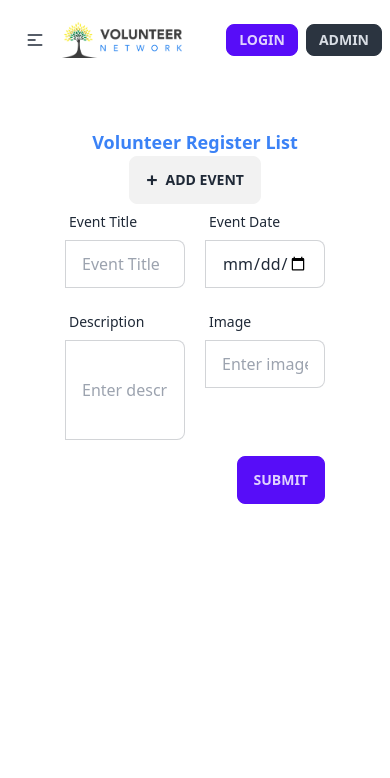
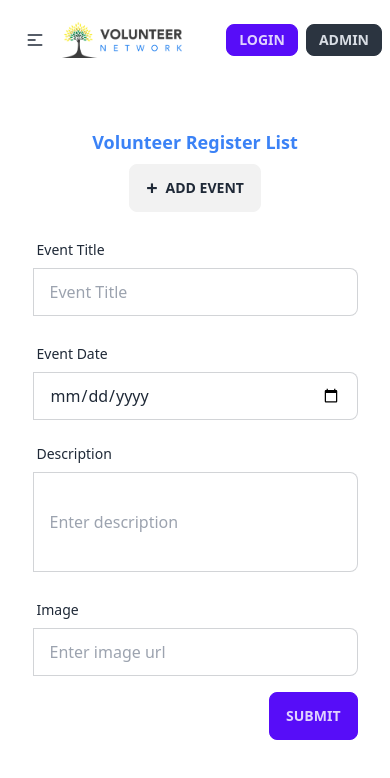
Before and after one commit to Sobuj54/module-72-volunteer-network-client, a React (Vite) app: page /addEvent in a window 390 px wide. Shown: the top 778 px of the page. Built offline with nearby package versions, Linux system fonts and the light colour scheme; no server answers.

Commit message:
made mobile responsive

```diff
--- a/src/AddEvent/AddEvent.jsx
+++ b/src/AddEvent/AddEvent.jsx
@@ -43,10 +43,10 @@ const AddEvent = () => {
   return (
     <div className="md:flex md:justify-between mt-14">
       <LeftNav></LeftNav>
-      <div className="w-8/12 mx-auto">
+      <div className="w-10/12 md:w-8/12 mx-auto mt-5 md:mt-1">
         <form onSubmit={handleCreateEvent} className="space-y-4">
-          <div className="grid grid-cols-2 gap-5">
-            <div className="form-control w-full">
+          <div className="grid grid-cols-1 md:grid-cols-2 gap-5">
+            <div className="form-control">
               <label className="label">
                 <span className="label-text">Event Title</span>
               </label>
@@ -73,7 +73,7 @@ const AddEvent = () => {
               </label>
             </div>
           </div>
-          <div className="grid grid-cols-2 gap-5">
+          <div className="grid grid-cols-1 md:grid-cols-2 gap-5">
             <div className="form-control ">
               <label className="label">
                 <span className="label-text">Description</span>
--- a/src/event/EventTask.jsx
+++ b/src/event/EventTask.jsx
@@ -2,13 +2,13 @@ const EventTask = ({ event }) => {
   const { title, date, url, description } = event;
 
   return (
-    <div className="rounded-xl glass flex justify-between w-11/12 mx-auto lg:w-full shadow-lg">
+    <div className="rounded-xl glass md:flex justify-between w-11/12 mx-auto lg:w-full shadow-lg">
       <div>
         <img src={url} />
       </div>
-      <div className="w-full px-5 my-auto">
+      <div className="w-full px-5 my-auto mt-5 py-3 md:my-auto">
         <h2 className=" text-lg lg:text-3xl font-bold">{title}</h2>
-        <p className="mt-5 lg:text-lg ">{description}</p>
+        <p className="mt-1 md:mt-5 lg:text-lg ">{description}</p>
         <p className="font-semibold mt-1 md:mt-4">{date}</p>
         <div className="text-end">
           <button className="btn btn-primary mt-2">Cancel</button>
--- a/src/shared/LeftNav/LeftNav.jsx
+++ b/src/shared/LeftNav/LeftNav.jsx
@@ -8,7 +8,7 @@ const LeftNav = () => {
           Volunteer Register List
         </h4>
       </Link>
-      <Link to="/addEvent" className="btn">
+      <Link to="/addEvent" className="btn mt-2 md:mt-1">
         <span className="text-xl">+</span> Add Event
       </Link>
     </div>
```
